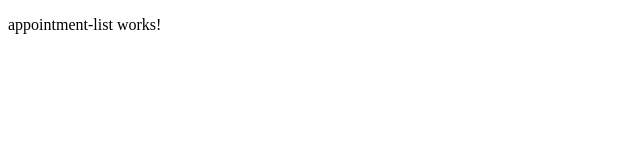
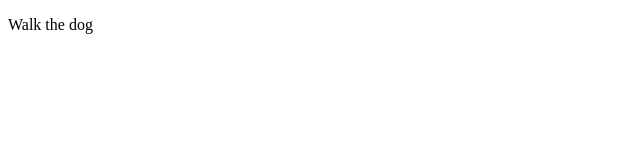
Before and after one commit to liteninkiran/complete-angular-16-course-learn-frontend-development, an Angular app in the folder appointment-app/: page / in a window 1280 px wide. Shown: the top 160 px of the page, without its empty margins (0-640 px from the left). Built offline with nearby package versions, Linux system fonts and the light colour scheme.

Commit message:
016 - One-way data binding with appointment property

```diff
--- a/appointment-app/src/app/appointment-list/appointment-list.component.html
+++ b/appointment-app/src/app/appointment-list/appointment-list.component.html
@@ -1 +1 @@
-<p>appointment-list works!</p>
+<p>{{ appointment }}</p>
--- a/appointment-app/src/app/appointment-list/appointment-list.component.ts
+++ b/appointment-app/src/app/appointment-list/appointment-list.component.ts
@@ -5,4 +5,6 @@
     templateUrl: './appointment-list.component.html',
     styleUrls: ['./appointment-list.component.css'],
 })
-export class AppointmentListComponent {}
+export class AppointmentListComponent {
+    appointment: string = 'Walk the dog';
+}
```
